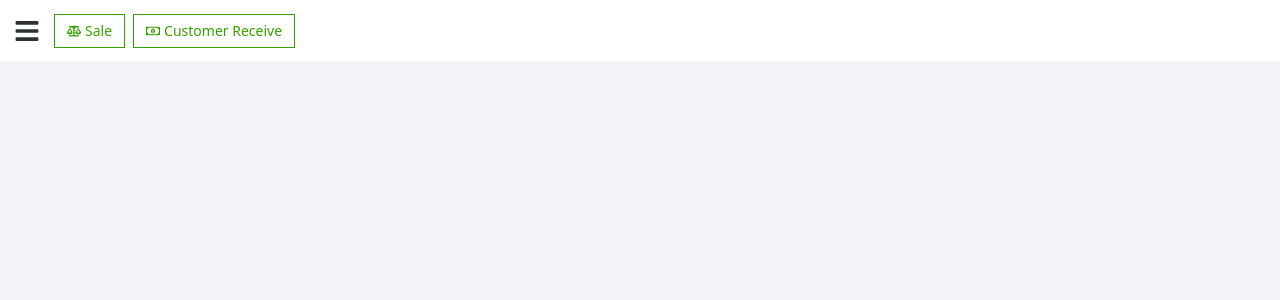
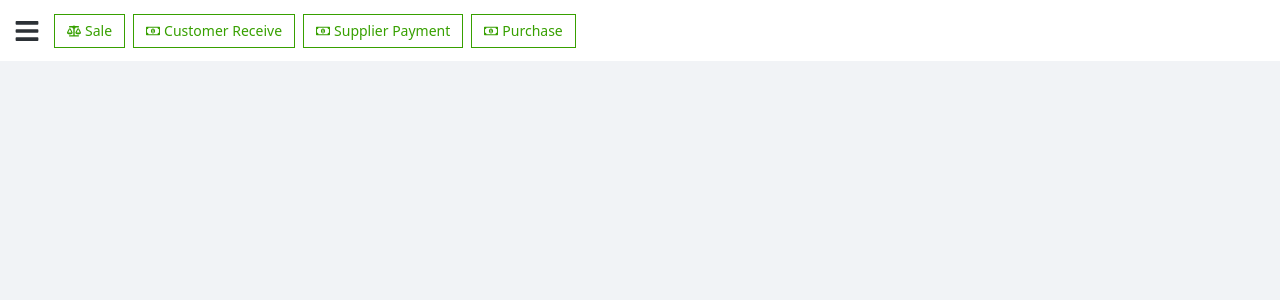
Before and after one commit to Usman-837/SalesERP_Software, a React (Vite) app: page / in a window 1280 px wide. Shown: the top 300 px of the page. Built offline with nearby package versions, Linux system fonts and the light colour scheme.

Commit message:
add sale, customer receie, supplier payment, purchase button by new way using array of object and map method

```diff
--- a/src/components/Dashboard/Navbar.jsx
+++ b/src/components/Dashboard/Navbar.jsx
@@ -4,6 +4,30 @@ import { FaBalanceScale } from "react-icons/fa"
 import { FaRegMoneyBillAlt } from "react-icons/fa"
 
 export default function Navbar() {
+
+  const buttons = [
+    {
+      id: 1,
+      icon: <FaBalanceScale />,
+      text: "Sale"
+    },
+    {
+      id: 2,
+      icon: <FaRegMoneyBillAlt />,
+      text: "Customer Receive"
+    },
+    {
+      id: 3,
+      icon: <FaRegMoneyBillAlt />,
+      text: "Supplier Payment"
+    },
+    {
+      id: 4,
+      icon: <FaRegMoneyBillAlt />,
+      text: "Purchase"
+    }
+  ]
+
   return (
     <nav className='bg-white'>
       <div className='h-61  flex items-center'>
@@ -12,16 +36,37 @@ export default function Navbar() {
           <FaBars />
         </div>
         <div className='flex gap-x-2'>
-          {/* Sale Button */}
+          {
+            buttons.map((data) => {
+              return (
+                <div key={data.id} className='flex items-center gap-x-1 py-1.5 px-3 text-green text-sm border border-green hover:bg-green hover:text-white'>
+                  {data.icon}
+                  <a href=''>{data.text}</a>
+                </div>
+              )
+            })
+          }
+
+          {/* Sale Button
           <div className='flex items-center gap-x-1 py-1.5 px-3 text-green text-sm border border-green hover:bg-green hover:text-white'>
             <FaBalanceScale />
             <a href=''>Sale</a>
           </div>
-          {/* Customer Receive button */}
+          Customer Receive button
           <div className='flex items-center gap-x-1 py-1.5 px-3 text-green text-sm border border-green hover:bg-green hover:text-white'>
             <FaRegMoneyBillAlt />
             <a href=''>Customer Receive</a>
           </div>
+          Supplier Payment button
+          <div className='flex items-center gap-x-1 py-1.5 px-3 text-green text-sm border border-green hover:bg-green hover:text-white'>
+            <FaRegMoneyBillAlt />
+            <a href=''>Supplier Payment</a>
+          </div>
+          Purchase button
+          <div className='flex items-center gap-x-1 py-1.5 px-3 text-green text-sm border border-green hover:bg-green hover:text-white'>
+            <FaRegMoneyBillAlt />
+            <a href=''>Purchase</a>
+          </div> */}
         </div>
       </div>
     </nav>
```
